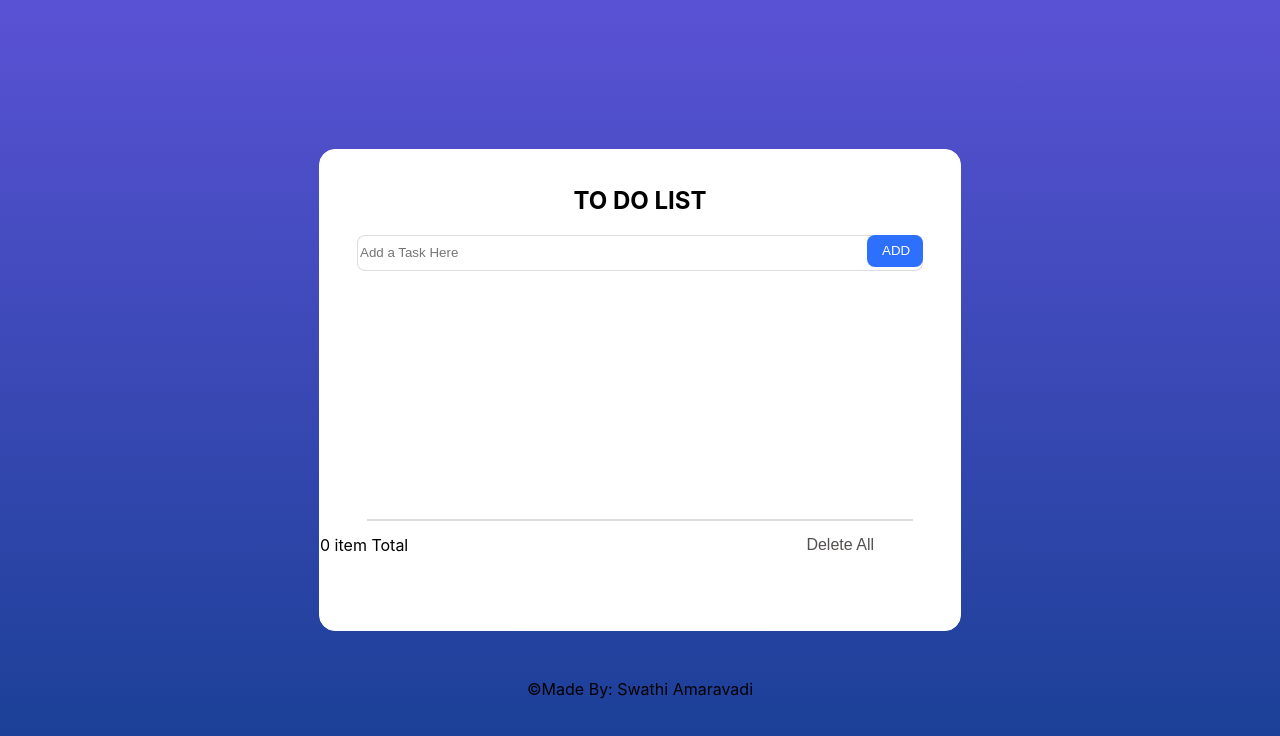
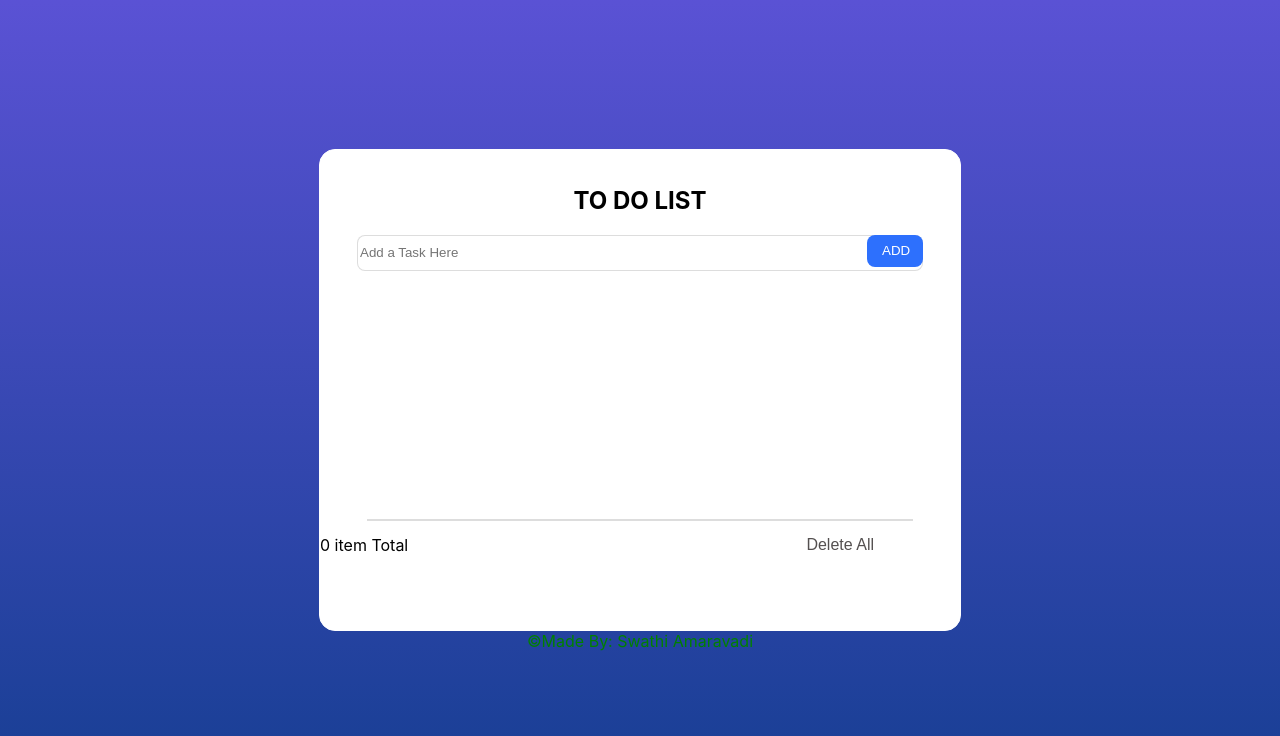
Before and after one commit to swathireddy369/React_TodoList, a React (Create React App) app: page / in a window 1280 px wide. Shown: the top 736 px of the page. Built offline with nearby package versions, Linux system fonts and the light colour scheme.

Commit message:
updated main

```diff
--- a/src/Components/CSS/style.css
+++ b/src/Components/CSS/style.css
@@ -77,9 +77,9 @@
 }
 
 .footer_text {
-
-    position: relative;
-    top: 3rem;
+    /* position: relati; */
+    /* top: 5rem; */
+    color:green;
 }
 
 ul {
--- a/src/Components/todo.js
+++ b/src/Components/todo.js
@@ -24,7 +24,6 @@ function Todo() {
         setTodoList(updatedTodoList);
         setTodo("");
     }
-
     const deleteAll = () => {
         setTodoList([]);
     }
@@ -56,9 +55,12 @@ function Todo() {
         setEditIndex(null)
     }
 
+const handlejy=(e)=>{
+    console.log(e,"e");
 
+}
     return <>
-        <div className="main">
+        <div className="main" onClick={handlejy}>
             <div className="todo_container">
                 <h2 className="header">To Do List</h2>
                 <div className="input_container">
```
